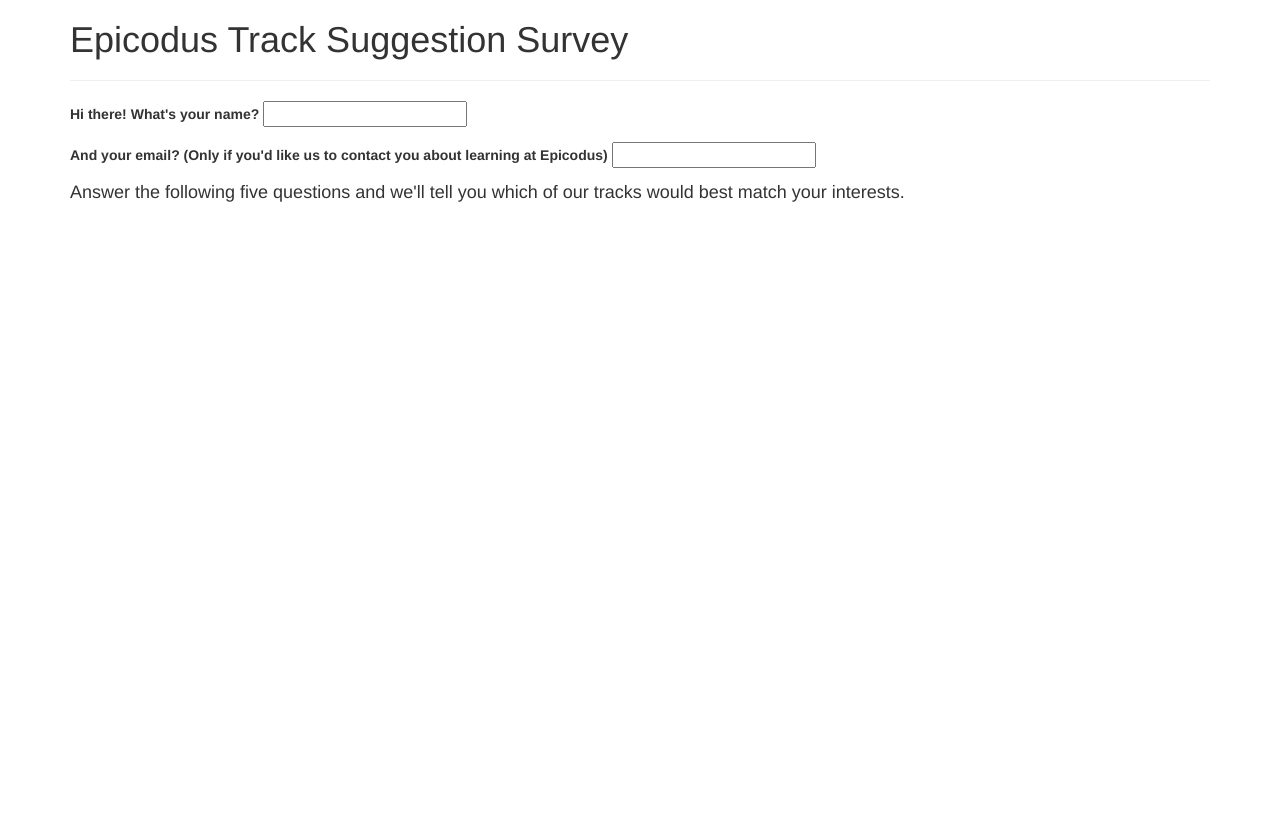
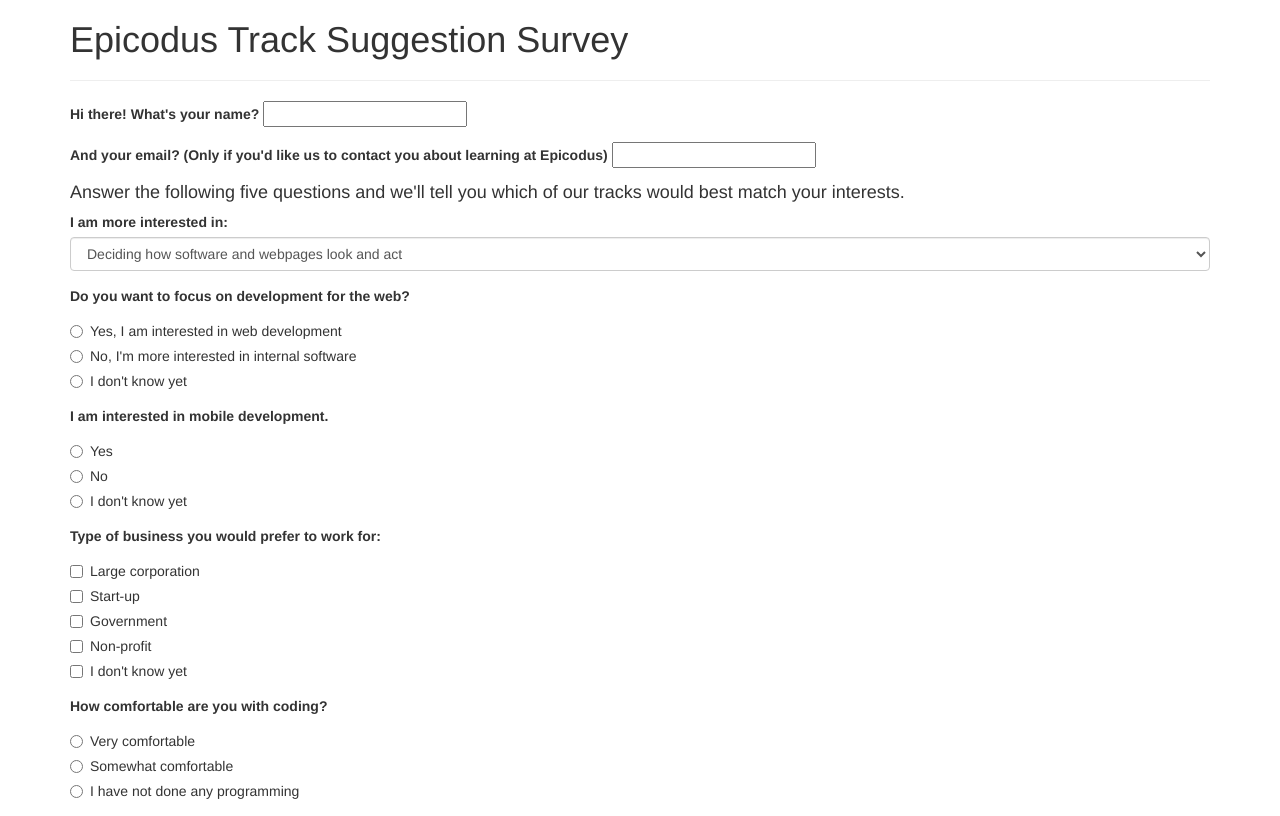
Before and after one commit to EstiShay/track-suggester, a plain HTML site: page index.html in a window 1280 px wide. Drawn offline with Linux system fonts and the light colour scheme.

Commit message:
add survey questions and answers.

```diff
--- a/index.html
+++ b/index.html
@@ -30,8 +30,119 @@
       <div id="formOne">
         <h4>Answer the following five questions and we'll tell you which of our tracks would best match your interests.</h4>
 
-        <!-- Survey goes here -->
+        <div class="form-group">
+          <label for="end_selection">I am more interested in:</label>
+          <select class="form-control" id="end_selection">
+            <option value="front">Deciding how software and webpages look and act</option>
+            <option value="back">Figuring out how software functions (and how to make it function better)</option>
+          </select>
+        </div>
+
+        <div class="form-group">
+          <label for="webdev">Do you want to focus on development for the web?</label>
+          <div class="radio">
+            <label>
+              <input type="radio" name="webdev" value="Y">
+              Yes, I am interested in web development
+            </label>
+          </div>
+          <div class="radio">
+            <label>
+              <input type="radio" name="webdev" value="N">
+              No, I'm more interested in internal software
+            </label>
+          </div>
+          <div class="radio">
+            <label>
+              <input type="radio" name="webdev" value="0">
+              I don't know yet
+            </label>
+          </div>
+        </div>
+
+        <div class="form-group">
+          <label for="mobile">I am interested in mobile development.</label>
+          <div class="radio">
+            <label>
+              <input type="radio" name="mobile" value="Y">
+              Yes
+            </label>
+          </div>
+          <div class="radio">
+            <label>
+              <input type="radio" name="mobile" value="N">
+              No
+            </label>
+          </div>
+          <div class="radio">
+            <label>
+              <input type="radio" name="mobile" value="0">
+              I don't know yet
+            </label>
+          </div>
+        </div>
+
+        <div class="form-group">
+          <label for="biztype">Type of business you would prefer to work for:</label>
+
+          <div class="checkbox">
+            <label>
+              <input type="checkbox" name="biztype" value="corp">
+              Large corporation
+            </label>
+          </div>
+          <div class="checkbox">
+            <label>
+              <input type="checkbox" name="biztype" value="start">
+              Start-up
+            </label>
+          </div>
+          <div class="checkbox">
+            <label>
+              <input type="checkbox" name="biztype" value="govt">
+              Government
+            </label>
+          </div>
+          <div class="checkbox">
+            <label>
+              <input type="checkbox" name="biztype" value="nonprofit">
+              Non-profit
+            </label>
+          </div>
+          <div class="checkbox">
+            <label>
+              <input type="checkbox" name="biztype" value="0">
+              I don't know yet
+            </label>
+          </div>
+        </div>
+
+        <div class="form-group">
+          <label for="comfort">How comfortable are you with coding?</label>
+          <div class="radio">
+            <label>
+              <input type="radio" name="comfort" value="V">
+              Very comfortable
+            </label>
+          </div>
+          <div class="radio">
+            <label>
+              <input type="radio" name="comfort" value="S">
+              Somewhat comfortable
+            </label>
+          </div>
+          <div class="radio">
+            <label>
+              <input type="radio" name="comfort" value="N">
+              I have not done any programming
+            </label>
+          </div>
+        </div>
+
       </div>
+
+
+
 
       <div id="recommendations">
         <h4>Here are the tracks we think would best fit your interests:</h4>
```
